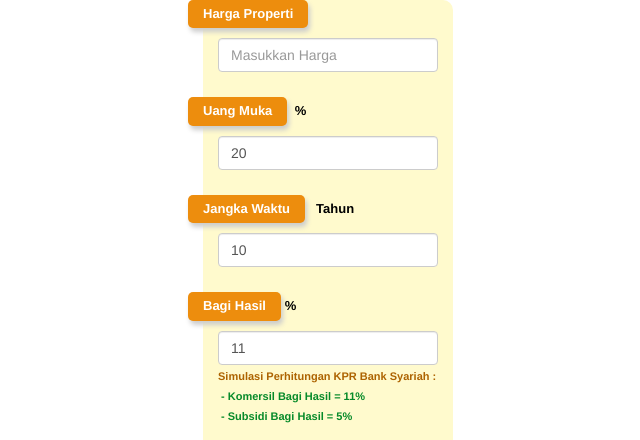
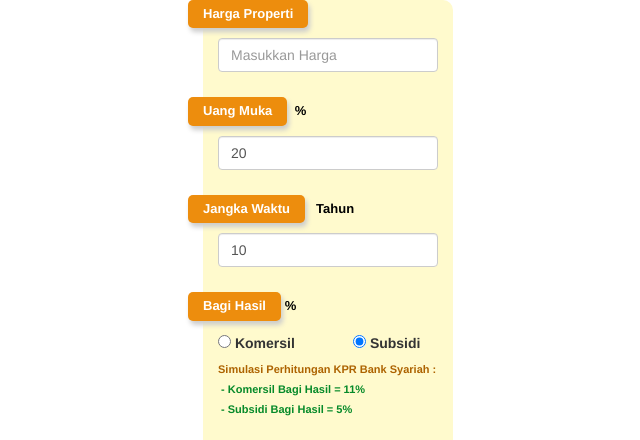
Before and after one commit to izzoel/akpra, a plain HTML site: page index.html in a window 1280 px wide. Shown: the top 440 px of the page, without its empty margins (257-897 px from the left). Drawn offline with nearby package versions, Linux system fonts and the light colour scheme.

Commit message:
Update index.html

```diff
--- a/index.html
+++ b/index.html
@@ -41,7 +41,21 @@
                 <div class="price-slider">
                     <h5 class="great" id="label-z">Bagi Hasil</h5>
                     <span style="margin-bottom:15px ;"><b style="color: black;">%</b></span>
-                    <input type="text" id="bunga" class="form-control" onkeyup="update()" placeholder="">
+<!--                     <input type="text" id="bunga" class="form-control" onkeyup="update()" placeholder=""> -->
+                    <div class="row">
+                        <div class="col-xs-1" style="width: 150px; padding-right: 0; margin-right: 0; display: inline;">
+                            <label class="">
+                                <input class="form-check-input" type="radio" name="exampleRadios" id="bunga" value="option1" checked>
+                                Komersil
+                            </label>
+                        </div>
+                        <div style="width: 150px; padding-right: 0; margin-right: 0; display: inline;">
+                            <label class="">
+                                <input class="form-check-input" type="radio" name="exampleRadios" id="bunga" value="option1" checked>
+                                Subsidi
+                            </label>
+                        </div>
+                    </div>
                     <span style="margin-bottom:0px; font-size:11px; color:#ad6300;"><b>Simulasi Perhitungan KPR Bank Syariah :</b></span><br>
                     <span style="margin-bottom:0px; font-size:11px; color:#068a29; "><b>&nbsp- Komersil Bagi Hasil = 11%</b></span><br>
                     <span style="margin-bottom:0px;  font-size:11px; color:#068a29; "><b>&nbsp- Subsidi Bagi Hasil = 5%</b></span><br>
```
